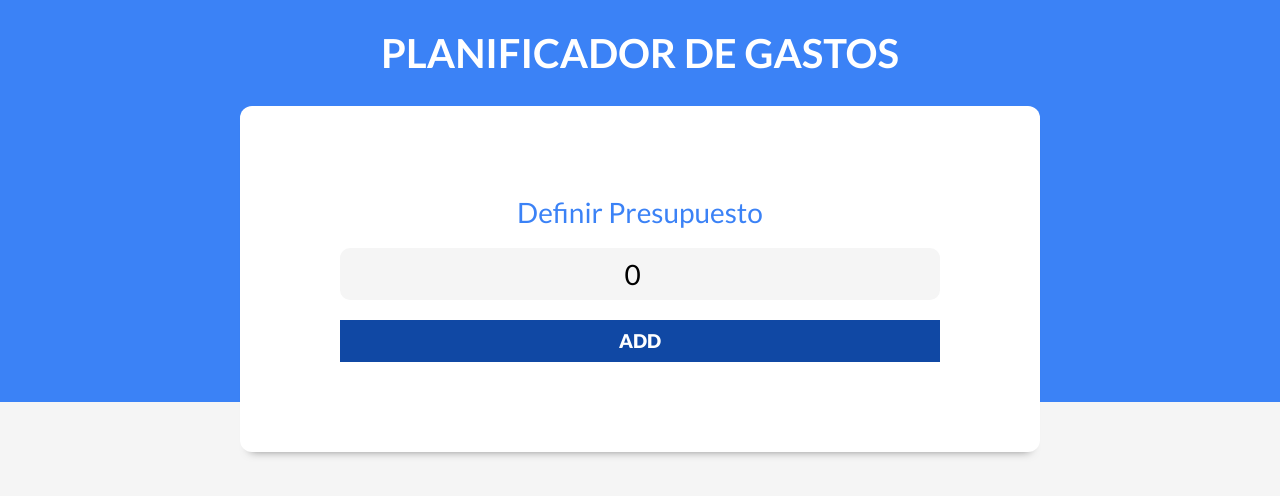
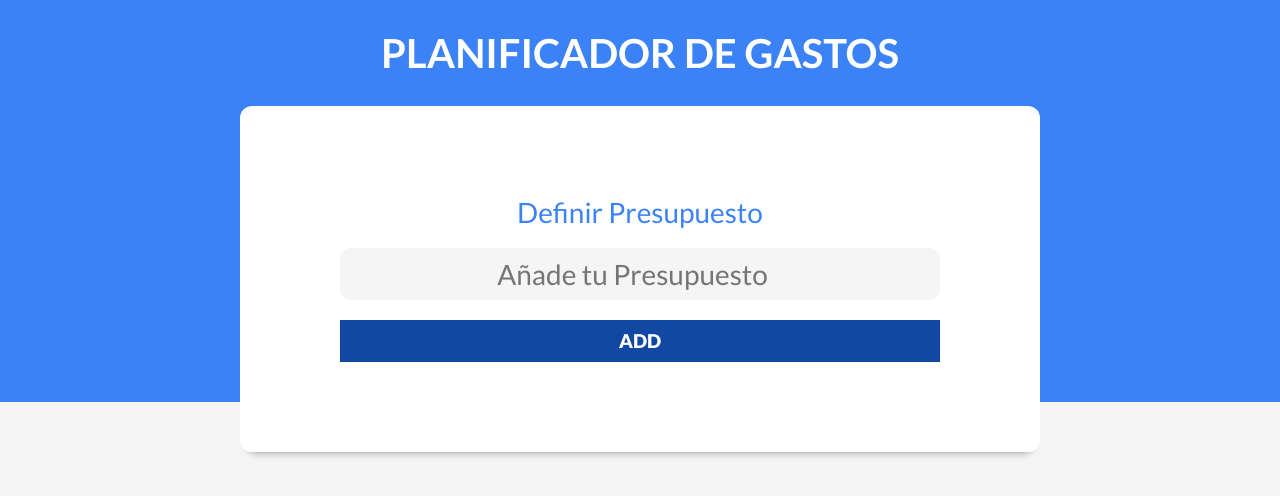
Before and after one commit to abrahanalarcon/control-gastos, a React (Vite) app: page / in a window 1280 px wide. Shown: the top 496 px of the page. Built offline with nearby package versions, Linux system fonts and the light colour scheme.

Commit message:
agrengo string vacio para el input de nuevo y arreglando codigo para que pueda importa foto de icono de suscripciones

```diff
--- a/src/App.jsx
+++ b/src/App.jsx
@@ -9,7 +9,7 @@ function App() {
 //  definimos nuestro estado de presupuesto
    const [gastos, setGastos] = useState([])
 
-   const[presupuesto, setPresupuesto] = useState(0);
+   const[presupuesto, setPresupuesto] = useState();
    const[isValidPresupuesto,setIsValidPresupuesto] = useState(false);
 
    const [modal , setModal] = useState(false)
--- a/src/components/Gasto.jsx
+++ b/src/components/Gasto.jsx
@@ -15,7 +15,9 @@ import IconoComida from '../img/icono_comida.svg'
 import IconoGastos from '../img/icono_gastos.svg'
 import IconoOcio from '../img/icono_ocio.svg'
 import IconoSalud from '../img/icono_salud.svg'
-import IconoSuscripciones from '../img/icono_suscripciones.svg'
+
+import IconoSuscripciones from '../img/icono_suscripciones.svg';
+
 
 const diccionarioIconos = {
 
--- a/src/components/Modal.jsx
+++ b/src/components/Modal.jsx
@@ -101,7 +101,7 @@ const Modal = ({setModal, animarModal, setAnimarModal, guardarGasto, gastoEditar
                 <option value="gastos">Gastos</option>
                 <option value="ocio">Ocio</option>
                 <option value="salud">Salud</option>
-                <option value="suscripcones">Suscripcones</option>
+                <option value="suscripciones">Suscripciones</option>
                 </select>
             </div>
 
```
